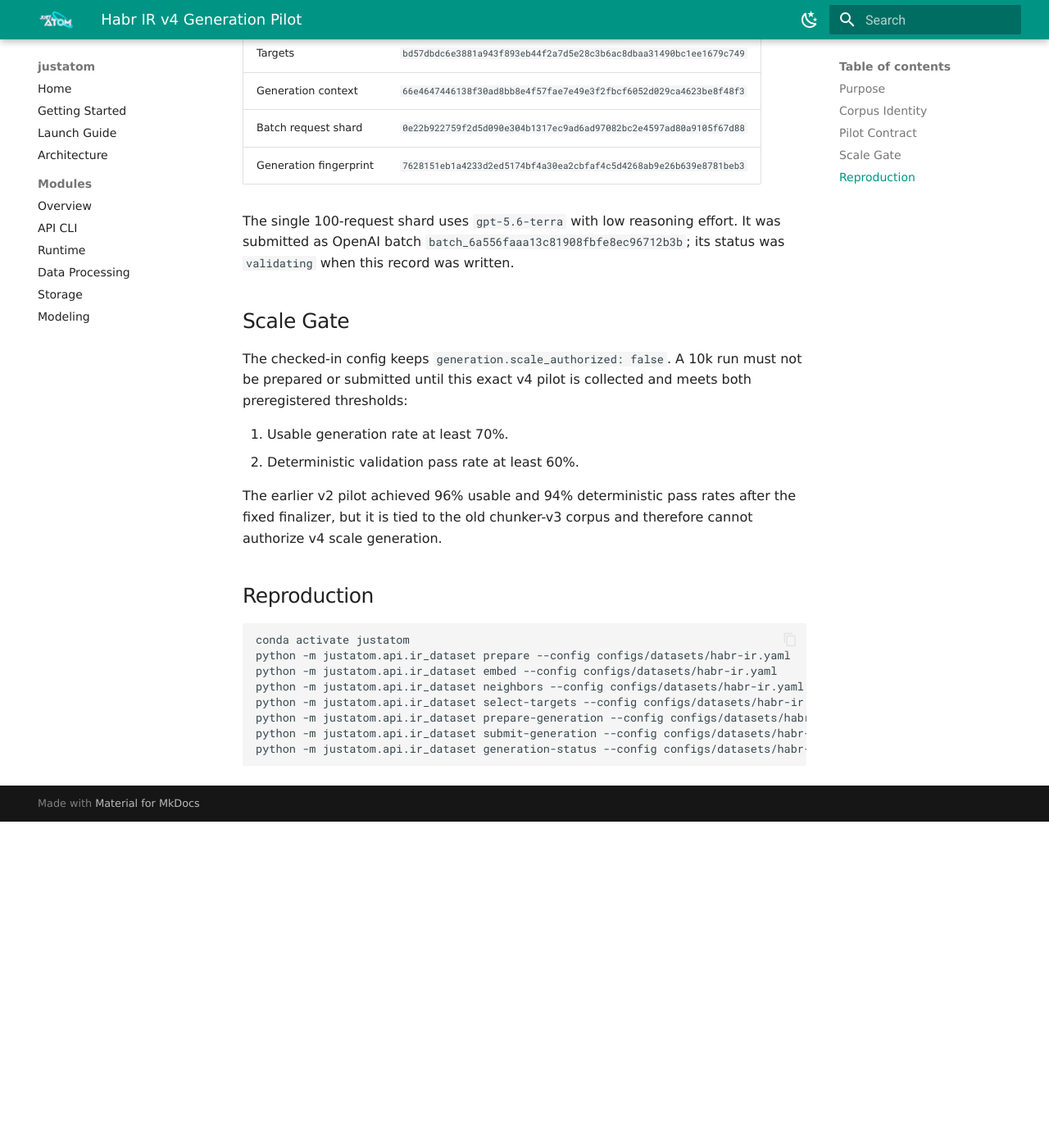
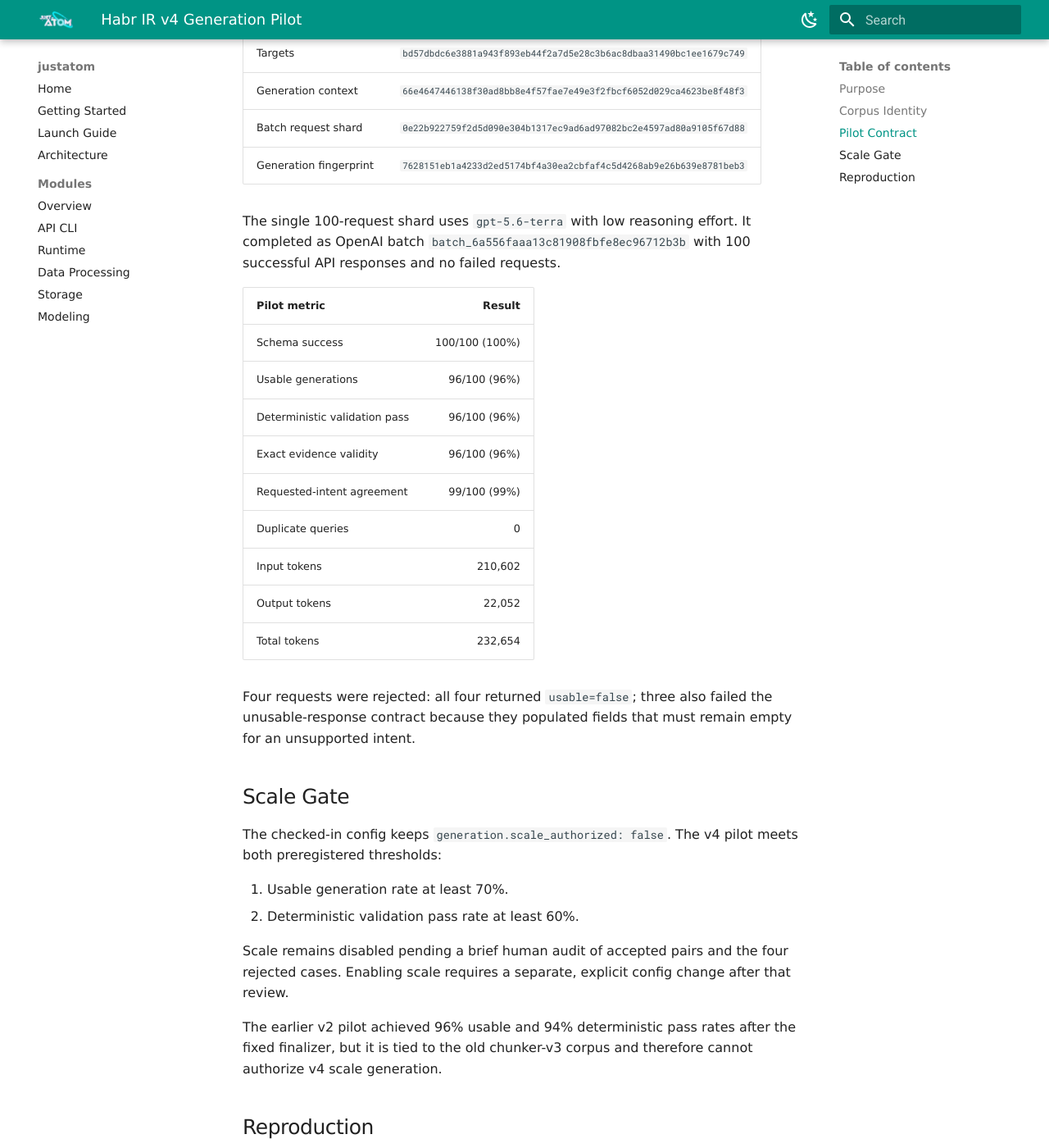
Before and after one commit to atomicai/justatom, an MkDocs documentation site: the page built from docs/research/habr-ir-v4-generation-pilot.md, in a window 1280 px wide and 1400 px high, scrolled down 1544 px. Shown: the whole window at 82% size. Built offline with MkDocs 1.6.1 and Material for MkDocs 9.7.7, drawn with Linux system fonts in a browser that asks for light colours; before the commit the page ends 2546 px from its top, so only the background shows below that.

Commit message:
docs: record Habr v4 pilot metrics

```diff
--- a/docs/research/habr-ir-v4-generation-pilot.md
+++ b/docs/research/habr-ir-v4-generation-pilot.md
@@ -54,18 +54,36 @@ for 300 context rows total.
 | Generation fingerprint | `7628151eb1a4233d2ed5174bf4a30ea2cbfaf4c5d4268ab9e26b639e8781beb3` |
 
 The single 100-request shard uses `gpt-5.6-terra` with low reasoning effort.
-It was submitted as OpenAI batch
-`batch_6a556faaa13c81908fbfe8ec96712b3b`; its status was `validating` when this
-record was written.
+It completed as OpenAI batch `batch_6a556faaa13c81908fbfe8ec96712b3b`
+with 100 successful API responses and no failed requests.
+
+| Pilot metric | Result |
+| --- | ---: |
+| Schema success | 100/100 (100%) |
+| Usable generations | 96/100 (96%) |
+| Deterministic validation pass | 96/100 (96%) |
+| Exact evidence validity | 96/100 (96%) |
+| Requested-intent agreement | 99/100 (99%) |
+| Duplicate queries | 0 |
+| Input tokens | 210,602 |
+| Output tokens | 22,052 |
+| Total tokens | 232,654 |
+
+Four requests were rejected: all four returned `usable=false`; three also
+failed the unusable-response contract because they populated fields that must
+remain empty for an unsupported intent.
 
 ## Scale Gate
 
-The checked-in config keeps `generation.scale_authorized: false`. A 10k run
-must not be prepared or submitted until this exact v4 pilot is collected and
+The checked-in config keeps `generation.scale_authorized: false`. The v4 pilot
 meets both preregistered thresholds:
 
 1. Usable generation rate at least 70%.
 2. Deterministic validation pass rate at least 60%.
+
+Scale remains disabled pending a brief human audit of accepted pairs and the
+four rejected cases. Enabling scale requires a separate, explicit config
+change after that review.
 
 The earlier v2 pilot achieved 96% usable and 94% deterministic pass rates after
 the fixed finalizer, but it is tied to the old chunker-v3 corpus and therefore
```
